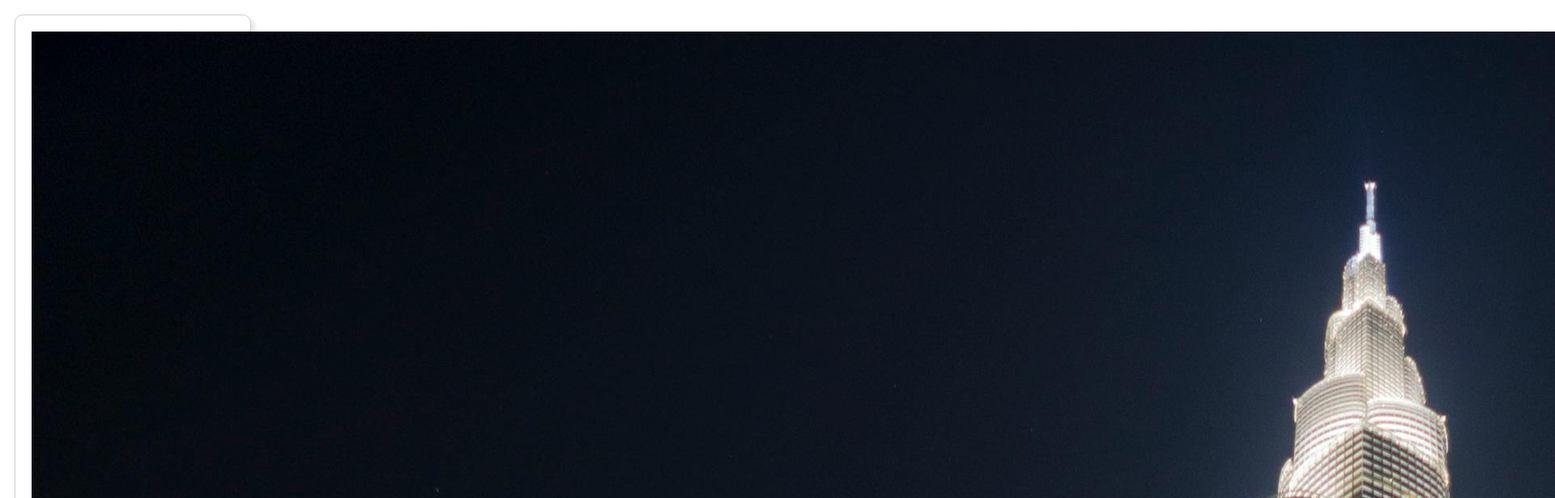
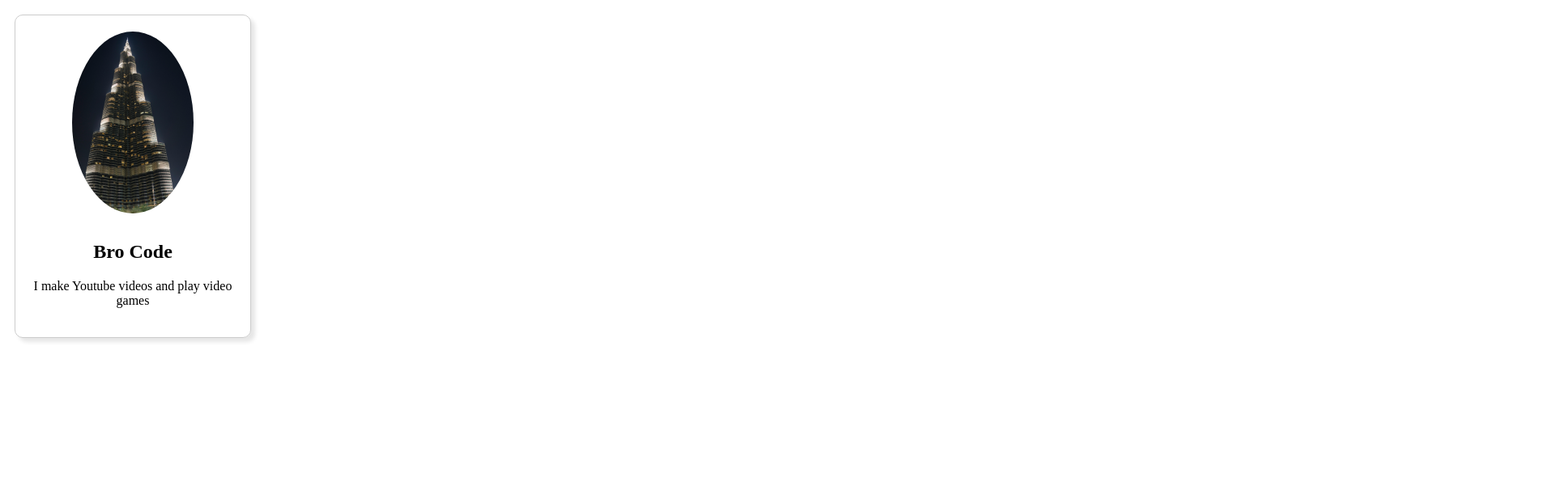
Before and after one commit to NajeebSultan/my-react-app, a React (Vite) app in the folder my-react-app/: page / in a window 1280 px wide. Shown: the top 616 px of the page at 81% size, 1920 px wide, since content can reach past the window. Built offline with nearby package versions, Linux system fonts and the light colour scheme.

Commit message:
add styling and adjust iamage

```diff
--- a/my-react-app/src/Card.jsx
+++ b/my-react-app/src/Card.jsx
@@ -3,8 +3,8 @@ import profilePic from './assets/profile.jpg'
 function Card(){
   return(
     <div className = "card">
-      <img  src ={profilePic}  alt="profile picture"></img>
-      <h2>Bro Code</h2>
+      <img className = "card-image" src ={profilePic}  alt="profile picture"></img>
+      <h2 className= "card-title">Bro Code</h2>
       <p> I make Youtube videos and play video games</p>
 
 
--- a/my-react-app/src/index.css
+++ b/my-react-app/src/index.css
@@ -8,3 +8,10 @@
   max-width: 250px;
   display: inline-block;
 }
+.card .card-image{
+  max-width: 60%;
+  height: auto;
+  border-radius: 50%;
+  margin-bottom: 10px;
+
+}
```
